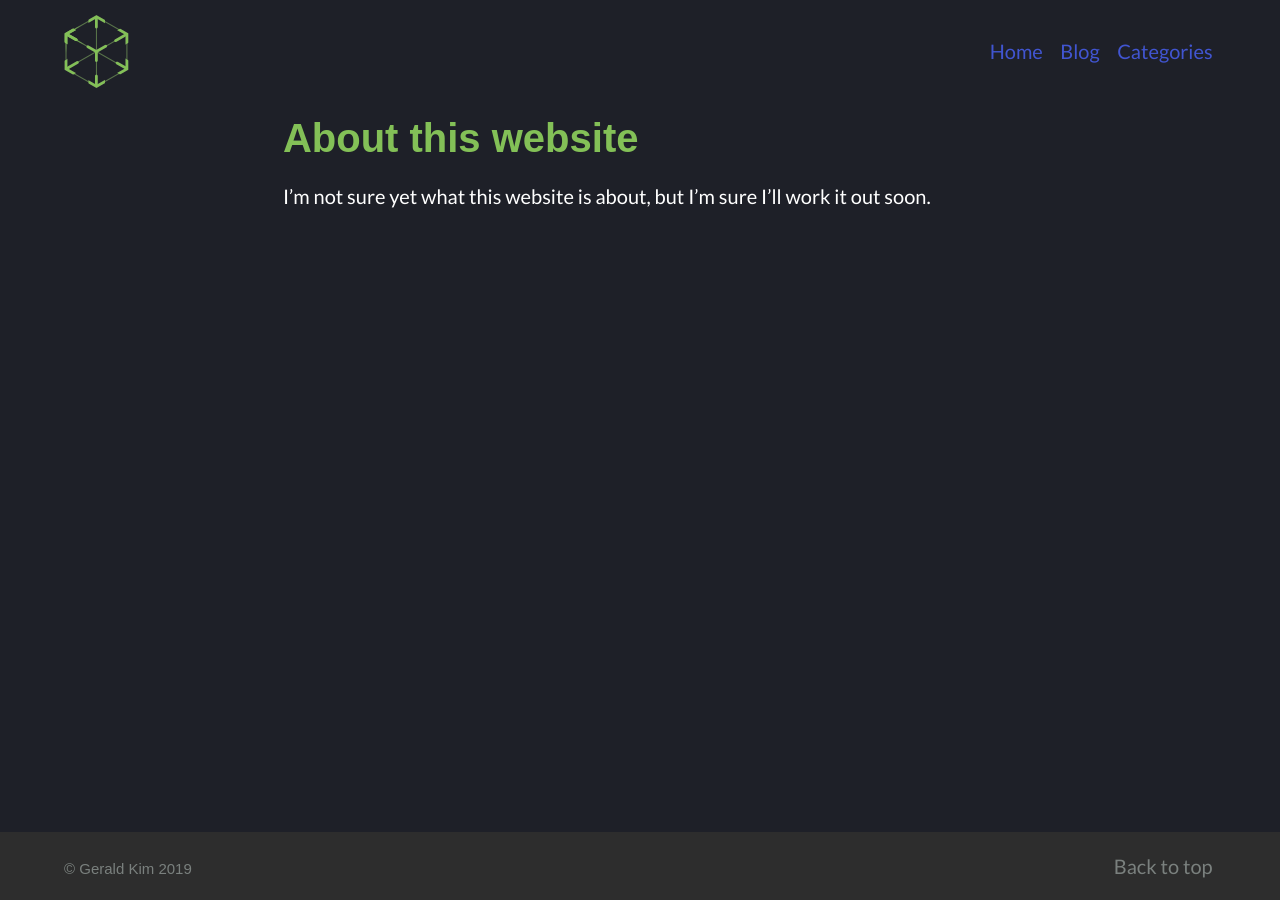
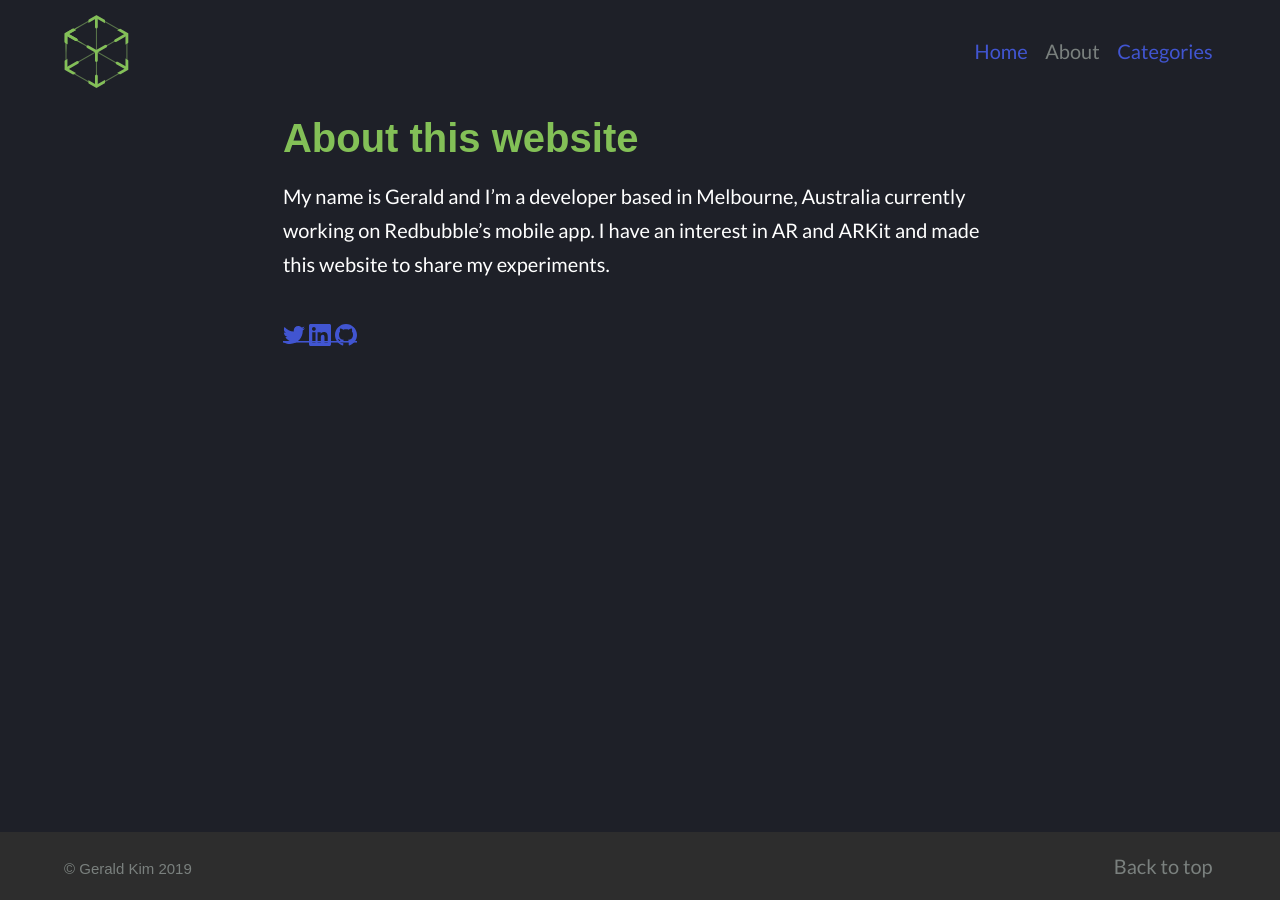
Before and after one commit to geraldk/geraldk.github.io, a Jekyll site: the page built from about.md, in a window 1280 px wide. Built offline with Jekyll 4.4.1, drawn with Linux system fonts in a browser that asks for light colours; some web fonts are replaced.

Commit message:
Added About page

```diff
--- a/_config.yml
+++ b/_config.yml
@@ -82,7 +82,7 @@ css_inline: true # Will insert all styles into a single <style> block in the <he
 # 8. Site navigation
 navigation_header:
   Home: /
-  Blog: /blog/
+  About: /about/
   Categories: /categories/
 
 # Footer nav
--- a/about.md
+++ b/about.md
@@ -3,4 +3,8 @@ layout: page
 title: About this website
 ---
 
-I'm not sure yet what this website is about, but I'm sure I'll work it out soon.
+My name is Gerald and I'm a developer based in Melbourne, Australia currently working on Redbubble's mobile app. I have an interest in AR and ARKit and made this website to share my experiments.
+
+[{% include icon.html id="twitter" title="twitter" %}](https://www.twitter.com/gerald_kim)
+[{% include icon.html id="linkedin" title="linkedin" %}](https://www.linkedin.com/in/geraldkim/)
+[{% include icon.html id="github" title="github" %}](https://github.com/geraldk)
```
